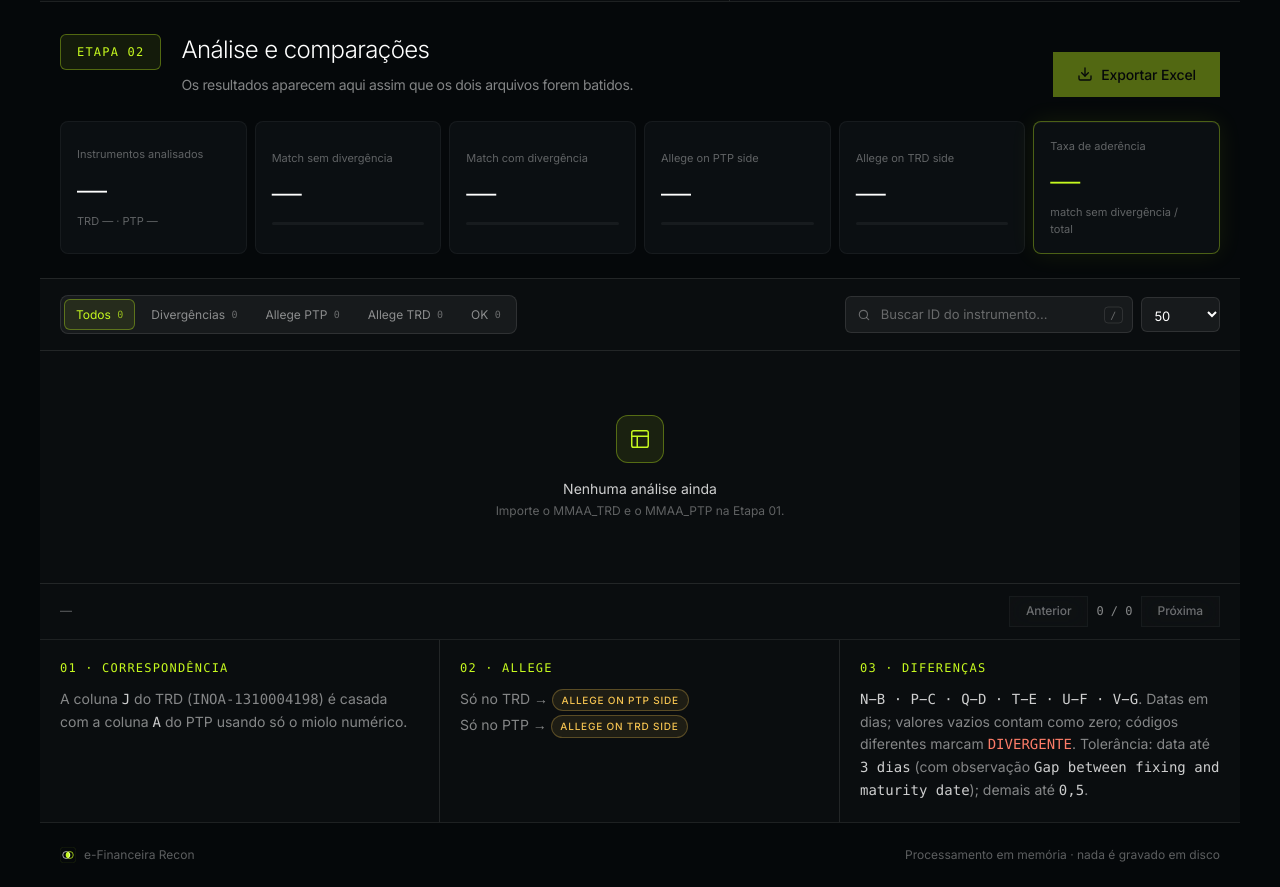
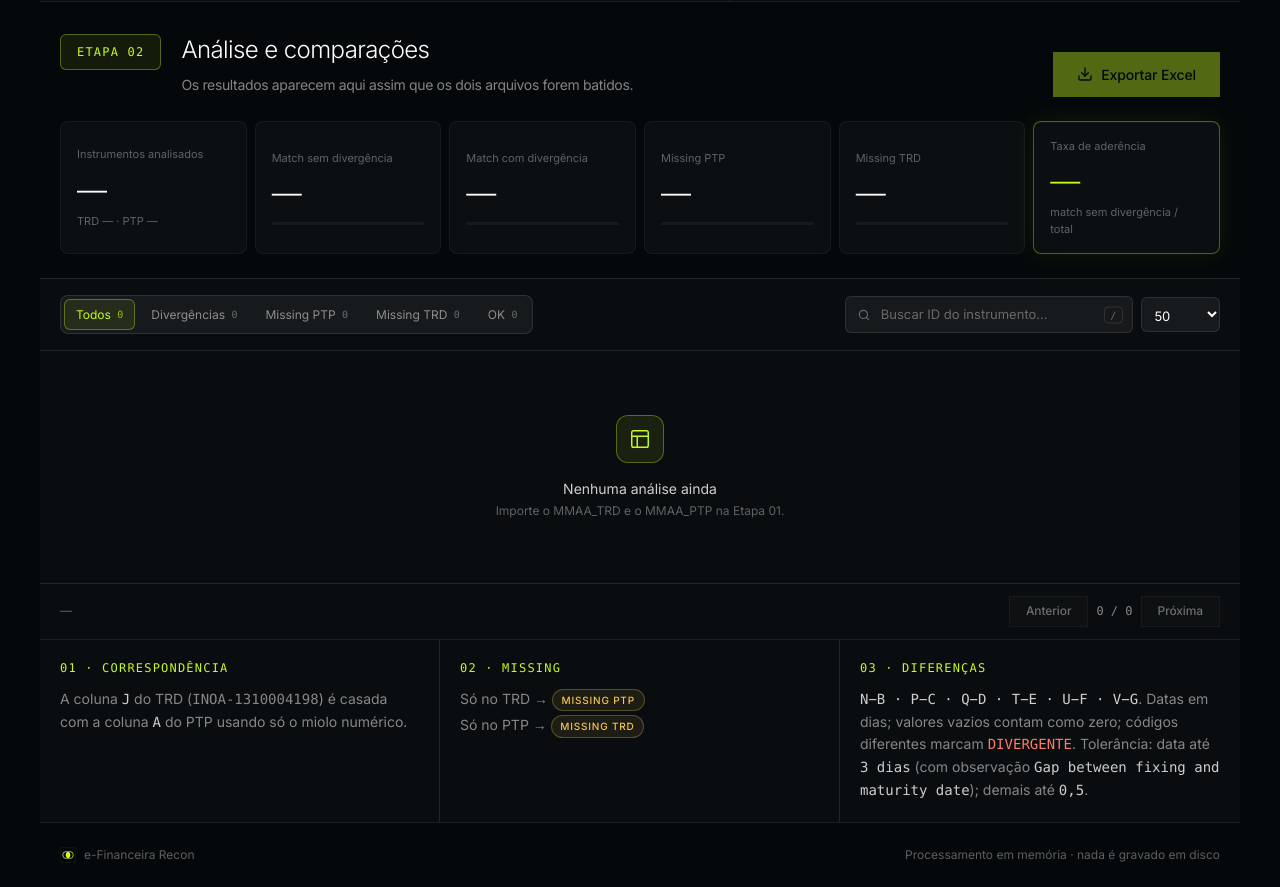
Before and after one commit to PistacchioV/efinanceira-recon, a Flask app: page / in a window 1280 px wide. Shown: the part 819-1706 px from the top of the page. Run offline with Flask 2, Linux system fonts and the light colour scheme.

Commit message:
Renomeia status Allege para Missing PTP / Missing TRD
- So no TRD -> Missing PTP; so no PTP -> Missing TRD
- Atualiza KPIs, filtros, card de regras, Excel (status e Resumo) e README

Co-Authored-By: Claude Opus 5 <noreply@anthropic.com>

```diff
--- a/recon.py
+++ b/recon.py
@@ -4,8 +4,8 @@ recon.py — motor do batimento e-Financeira (TRD x PTP).
 Regras:
   * Chave: coluna J do MMAA_TRD (formato INOA-1310004198) contra a coluna A do
     MMAA_PTP. O casamento usa apenas o miolo numerico da celula.
-  * Instrumento so no TRD  -> "Allege on PTP side" (falta do lado PTP).
-    Instrumento so no PTP  -> "Allege on TRD side" (falta do lado TRD).
+  * Instrumento so no TRD  -> "Missing PTP" (falta do lado PTP).
+    Instrumento so no PTP  -> "Missing TRD" (falta do lado TRD).
   * Subtracoes (TRD - PTP): N-B, P-C, Q-D, T-E, U-F, V-G.
   * Tolerancias: data (conta_dtencerr) ate 3 dias; demais diferencas ate 0,5.
     Diferenca de data dentro da tolerancia gera a observacao
@@ -39,8 +39,8 @@ PAIRS = [
 ]
 
 STATUS_MATCH = "Match"
-STATUS_ALLEGE_PTP = "Allege on PTP side"
-STATUS_ALLEGE_TRD = "Allege on TRD side"
+STATUS_ALLEGE_PTP = "Missing PTP"
+STATUS_ALLEGE_TRD = "Missing TRD"
 VAL_OK = "OK"
 VAL_DIV = "Divergente"
 TXT_DIVERGENTE = "DIVERGENTE"
@@ -525,8 +525,8 @@ def to_excel(result):
         ("Instrumentos casados (Match)", s["match"]),
         ("  sem divergencia", s["match_ok"]),
         ("  com divergencia", s["divergentes"]),
-        ("Allege on PTP side (so no TRD)", s["allege_ptp"]),
-        ("Allege on TRD side (so no PTP)", s["allege_trd"]),
+        ("Missing PTP (so no TRD)", s["allege_ptp"]),
+        ("Missing TRD (so no PTP)", s["allege_trd"]),
         ("Gap between fixing and maturity date", s["gap_data"]),
         ("Tolerancias", "data <= %d dias; demais diferencas <= %s" % (s["tol_dias"], str(s["tol_valor"]).replace(".", ","))),
         ("", ""),
--- a/static/js/app.js
+++ b/static/js/app.js
@@ -170,8 +170,8 @@
     switch (state.filter) {
       case 'div': return r.valores === 'Divergente';
       case 'ok': return r.valores === 'OK';
-      case 'allege_ptp': return r.status === 'Allege on PTP side';
-      case 'allege_trd': return r.status === 'Allege on TRD side';
+      case 'allege_ptp': return r.status === 'Missing PTP';
+      case 'allege_trd': return r.status === 'Missing TRD';
       default:
         if (state.filter.indexOf('field:') === 0) return r.divs.indexOf(state.filter.slice(6)) >= 0;
         return true;
@@ -311,8 +311,8 @@
     if (col.kind === 'id') cls.push('id');
     if (col.src === 'DIF' && r.divs.indexOf(col.key) >= 0) cls.push('bad');
     else if (col.src === 'DIF' && typeof v === 'number' && v !== 0) cls.push('tol');
-    if (r.status === 'Allege on PTP side' && col.src === 'PTP') cls.push('side-missing');
-    if (r.status === 'Allege on TRD side' && col.src === 'TRD') cls.push('side-missing');
+    if (r.status === 'Missing PTP' && col.src === 'PTP') cls.push('side-missing');
+    if (r.status === 'Missing TRD' && col.src === 'TRD') cls.push('side-missing');
     if (col.src === 'TRD' && col.group > 0) cls.push('first-of-group');
     if (col.key === 'id_trd') cls.push('stick');
     return '<td class="' + cls.join(' ') + '">' + esc(txt) + '</td>';
--- a/templates/index.html
+++ b/templates/index.html
@@ -178,8 +178,8 @@
         <button class="kpi" data-filter="all"><div class="text-[11px] t-faint mb-3">Instrumentos analisados</div><div class="kpi-val t-fg" data-k="total">—</div><div class="text-[11px] t-faint mt-2" data-k="linhas">TRD — · PTP —</div></button>
         <button class="kpi" data-filter="ok"><div class="text-[11px] t-faint mb-3">Match sem divergência</div><div class="kpi-val t-fg" data-k="match_ok">—</div><div class="bar"><span data-bar="match_ok" style="width:0"></span></div></button>
         <button class="kpi" data-filter="div"><div class="text-[11px] t-faint mb-3">Match com divergência</div><div class="kpi-val t-fg" data-k="divergentes">—</div><div class="bar"><span class="bad" data-bar="divergentes" style="width:0"></span></div></button>
-        <button class="kpi" data-filter="allege_ptp"><div class="text-[11px] t-faint mb-3">Allege on PTP side</div><div class="kpi-val t-fg" data-k="allege_ptp">—</div><div class="bar"><span class="warn" data-bar="allege_ptp" style="width:0"></span></div></button>
-        <button class="kpi" data-filter="allege_trd"><div class="text-[11px] t-faint mb-3">Allege on TRD side</div><div class="kpi-val t-fg" data-k="allege_trd">—</div><div class="bar"><span class="warn" data-bar="allege_trd" style="width:0"></span></div></button>
+        <button class="kpi" data-filter="allege_ptp"><div class="text-[11px] t-faint mb-3">Missing PTP</div><div class="kpi-val t-fg" data-k="allege_ptp">—</div><div class="bar"><span class="warn" data-bar="allege_ptp" style="width:0"></span></div></button>
+        <button class="kpi" data-filter="allege_trd"><div class="text-[11px] t-faint mb-3">Missing TRD</div><div class="kpi-val t-fg" data-k="allege_trd">—</div><div class="bar"><span class="warn" data-bar="allege_trd" style="width:0"></span></div></button>
         <div class="kpi is-accent flex flex-col"><div class="text-[11px] t-faint mb-3">Taxa de aderência</div><div class="kpi-val t-accent" data-k="taxa">—</div><div class="text-[11px] t-faint mt-2">match sem divergência / total</div></div>
       </div>
 
@@ -196,8 +196,8 @@
           <div class="seg" id="filters">
             <button data-filter="all" class="active">Todos <span class="count" data-c="total">0</span></button>
             <button data-filter="div">Divergências <span class="count" data-c="divergentes">0</span></button>
-            <button data-filter="allege_ptp">Allege PTP <span class="count" data-c="allege_ptp">0</span></button>
-            <button data-filter="allege_trd">Allege TRD <span class="count" data-c="allege_trd">0</span></button>
+            <button data-filter="allege_ptp">Missing PTP <span class="count" data-c="allege_ptp">0</span></button>
+            <button data-filter="allege_trd">Missing TRD <span class="count" data-c="allege_trd">0</span></button>
             <button data-filter="ok">OK <span class="count" data-c="match_ok">0</span></button>
           </div>
           <div class="flex items-center gap-2 w-full lg:w-auto">
@@ -248,8 +248,8 @@
         </div>
         <div class="panel panel-hoverglow flashlight-target border-0 md:border-r b-line p-4 md:p-5">
           <div class="flashlight-content">
-            <div class="text-xs font-mono tracking-widest t-accent uppercase mb-3">02 · Allege</div>
-            <p class="text-sm leading-relaxed t-muted">Só no TRD → <span class="tag tag-warn">Allege on PTP side</span><br/>Só no PTP → <span class="tag tag-warn mt-1">Allege on TRD side</span></p>
+            <div class="text-xs font-mono tracking-widest t-accent uppercase mb-3">02 · Missing</div>
+            <p class="text-sm leading-relaxed t-muted">Só no TRD → <span class="tag tag-warn">Missing PTP</span><br/>Só no PTP → <span class="tag tag-warn mt-1">Missing TRD</span></p>
           </div>
         </div>
         <div class="panel panel-hoverglow flashlight-target border-0 p-4 md:p-5">
```
Also changed, not shown: README.md.
